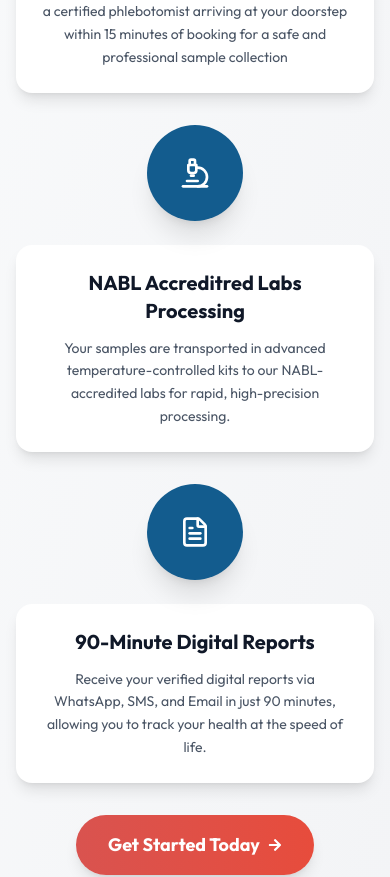
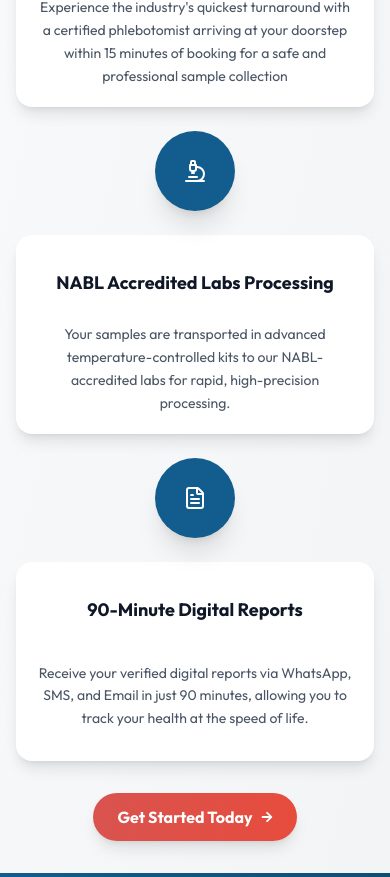
Before and after one commit to crowddevelopers08-arch/fastest-health, a Next.js app: page / in a window 390 px wide. Shown: the part 1771-2648 px from the top of the page. Built offline with nearby package versions, Linux system fonts and the light colour scheme.

Commit message:
fastest health banner image changes3

```diff
--- a/component/road-map.tsx
+++ b/component/road-map.tsx
@@ -1,3 +1,200 @@
+// "use client";
+// import { Calendar, Home, Microscope, FileText } from "lucide-react";
+// import { useEffect, useRef, useState } from "react";
+// import { FaArrowRight } from "react-icons/fa";
+
+// interface Step {
+//   number: number;
+//   title: string;
+//   description: string;
+//   icon: React.ReactNode;
+// }
+
+// const steps: Step[] = [
+//   {
+//     number: 1,
+//     title: "Instant Digital Booking ",
+//     description:
+//       "Choose your required test or health package and book your slot instantly through our seamless online platform.",
+//     icon: <Calendar className="w-8 h-8" />,
+//   },
+//   {
+//     number: 2,
+//     title: "15-Minute Home Collection",
+//     description:
+//       "Experience the industry's quickest turnaround with a certified phlebotomist arriving at your doorstep within 15 minutes of booking for a safe and professional sample collection",
+//     icon: <Home className="w-8 h-8" />,
+//   },
+//   {
+//     number: 3,
+//     title: "NABL Accreditred Labs Processing ",
+//     description:
+//       "Your samples are transported in advanced temperature-controlled kits to our NABL-accredited labs for rapid, high-precision processing.",
+//     icon: <Microscope className="w-8 h-8" />,
+//   },
+//   {
+//     number: 4,
+//     title: "90-Minute Digital Reports ",
+//     description:
+//       "Receive your verified digital reports via WhatsApp, SMS, and Email in just 90 minutes, allowing you to track your health at the speed of life.",
+//     icon: <FileText className="w-8 h-8" />,
+//   },
+// ];
+
+// function Roadmap() {
+//   const [visibleSteps, setVisibleSteps] = useState<Set<number>>(new Set());
+//   const stepRefs = useRef<(HTMLDivElement | null)[]>([]);
+
+//   useEffect(() => {
+//     const observers: IntersectionObserver[] = [];
+
+//     stepRefs.current.forEach((ref, index) => {
+//       if (ref) {
+//         const observer = new IntersectionObserver(
+//           (entries) => {
+//             entries.forEach((entry) => {
+//               if (entry.isIntersecting) {
+//                 setVisibleSteps((prev) => new Set(prev).add(index));
+//               }
+//             });
+//           },
+//           { threshold: 0.2 }
+//         );
+
+//         observer.observe(ref);
+//         observers.push(observer);
+//       }
+//     });
+
+//     return () => {
+//       observers.forEach((observer) => observer.disconnect());
+//     };
+//   }, []);
+
+//   return (
+//     <div className="bg-gradient-to-br from-gray-50 to-gray-100 py-8 px-4 sm:px-6 lg:px-8">
+//       <div className="max-w-7xl mx-auto">
+//         {/* Header */}
+//         <div className="text-center  max-sm:mb-5 mb-8">
+//           <h1 className="text-2xl sm:text-4xl font-extrabold mb-4 leading-tight">
+//             <span className="text-gray-900">Your Health </span>
+//             <span
+//               className="bg-gradient-to-r bg-clip-text text-transparent inline-block transform hover:scale-105 transition-transform duration-300"
+//               style={{
+//                 backgroundImage: "linear-gradient(135deg, #d9534f 0%, #135c8e 100%)",
+//               }}
+//             >
+//                Check up
+//             </span>
+//             <br />
+//             <span className="text-gray-900">Journey</span>
+//           </h1>
+//           <div className="flex items-center justify-center  max-sm:mt-3 mt-5 space-x-3">
+//             <div className="w-16 h-0.5 bg-gradient-to-r from-[#135c8e] to-[#135c8e] rounded-full"></div>
+//             <div className="w-2 h-2 bg-[#135c8e] rounded-full animate-pulse"></div>
+//             <div className="w-16 h-0.5 bg-gradient-to-r from-[#135c8e] to-[#135c8e] rounded-full"></div>
+//           </div>
+//           <p className="text-lg text-gray-600 max-w-2xl mx-auto  max-sm:mt-1 mt-4">
+//             Your health journey, simplified in four seamless steps
+//           </p>
+//         </div>
+
+//         {/* Single Row Layout with Wavy Line */}
+//         <div className="relative">
+//           {/* Wavy Connecting Line - Desktop Only */}
+//           <div className="hidden lg:block absolute top-16 left-0 right-0 h-24">
+//             <svg
+//               className="w-full h-full"
+//               viewBox="0 0 1200 100"
+//               preserveAspectRatio="none"
+//               xmlns="http://www.w3.org/2000/svg"
+//             >
+//               <defs>
+//                 <linearGradient id="lineGradient" x1="0%" y1="0%" x2="100%" y2="0%">
+//                   <stop offset="0%" style={{ stopColor: '#135c8e', stopOpacity: 1 }} />
+//                   <stop offset="100%" style={{ stopColor: '#135c8e', stopOpacity: 1 }} />
+//                 </linearGradient>
+//               </defs>
+//               <path
+//                 d="M 0 50 Q 150 20, 300 50 T 600 50 T 900 50 T 1200 50"
+//                 stroke="url(#lineGradient)"
+//                 strokeWidth="3"
+//                 fill="none"
+//                 strokeDasharray="10,5"
+//               />
+//               <circle cx="150" cy="35" r="6" fill="#135c8e" />
+//               <circle cx="450" cy="65" r="6" fill="#135c8e" />
+//               <circle cx="750" cy="35" r="6" fill="#135c8e" />
+//               <circle cx="1050" cy="65" r="6" fill="#135c8e" />
+//             </svg>
+//           </div>
+
+//           <div className="grid grid-cols-1 md:grid-cols-2 lg:grid-cols-4 gap-8 relative z-10">
+//             {steps.map((step, index) => (
+//               <div
+//                 key={step.number}
+//                 ref={(el) => {
+//                   stepRefs.current[index] = el;
+//                 }}
+//                 className={`transition-all duration-700 transform ${
+//                   visibleSteps.has(index)
+//                     ? "opacity-100 translate-y-0"
+//                     : "opacity-0 translate-y-10"
+//                 }`}
+//                 style={{ transitionDelay: `${index * 150}ms` }}
+//               >
+//                 <div className="flex flex-col items-center text-center">
+//                   {/* Icon Circle */}
+//                   <div className="relative mb-6">
+//                     <div className="absolute inset-0  rounded-full blur-lg opacity-30"></div>
+//                     <div className="relative w-24 h-24 bg-[#135c8e] rounded-full flex items-center justify-center text-white shadow-xl">
+//                       {step.icon}
+//                     </div>
+//                   </div>
+
+//                   {/* Content Card */}
+//                   <div className="bg-white rounded-2xl shadow-lg p-6 w-full hover:shadow-xl transition-all duration-300 transform hover:-translate-y-1">
+//                     <h3 className="text-xl font-bold text-gray-900 mb-3">
+//                       {step.title}
+//                     </h3>
+//                     <p className="text-gray-600 text-sm leading-relaxed">
+//                       {step.description}
+//                     </p>
+//                   </div>
+//                 </div>
+//               </div>
+//             ))}
+//           </div>
+//         </div>
+
+//         {/* CTA Button */}
+//         <div className="mt-16  max-sm:mt-8 text-center">
+//           <div className="relative inline-block">
+//             <div className="absolute bg-gradient-to-r from-[#d9534f] to-[#e74c3c] rounded-full blur-md opacity-20"></div>
+
+//             <a
+//               href="#contact"
+//               className="flex relative bg-gradient-to-r from-[#d9534f] to-[#e74c3c] text-white px-8 py-4 rounded-full text-lg font-bold shadow-lg hover:shadow-xl transform hover:-translate-y-0.5 transition-all duration-300 group"
+//             >
+//               <div className="flex items-center space-x-2">
+//                 <span>Get Started Today</span>
+//                 <FaArrowRight className="group-hover:translate-x-1 transition-transform text-sm" />
+//               </div>
+
+//               <div className="absolute inset-0 rounded-full overflow-hidden">
+//                 <div className="absolute inset-0 bg-gradient-to-r from-transparent via-white/10 to-transparent -translate-x-full group-hover:translate-x-full transition-transform duration-700"></div>
+//               </div>
+//             </a>
+//           </div>
+//         </div>
+//       </div>
+//     </div>
+//   );
+// }
+
+// export default Roadmap;
+
+
 "use client";
 import { Calendar, Home, Microscope, FileText } from "lucide-react";
 import { useEffect, useRef, useState } from "react";
@@ -13,37 +210,58 @@ interface Step {
 const steps: Step[] = [
   {
     number: 1,
-    title: "Instant Digital Booking ",
+    title: "Instant Digital Booking",
     description:
       "Choose your required test or health package and book your slot instantly through our seamless online platform.",
-    icon: <Calendar className="w-8 h-8" />,
+    icon: <Calendar className="w-6 h-6 sm:w-8 sm:h-8" />,
   },
   {
     number: 2,
     title: "15-Minute Home Collection",
     description:
       "Experience the industry's quickest turnaround with a certified phlebotomist arriving at your doorstep within 15 minutes of booking for a safe and professional sample collection",
-    icon: <Home className="w-8 h-8" />,
+    icon: <Home className="w-6 h-6 sm:w-8 sm:h-8" />,
   },
   {
     number: 3,
-    title: "NABL Accreditred Labs Processing ",
+    title: "NABL Accredited Labs Processing",
     description:
       "Your samples are transported in advanced temperature-controlled kits to our NABL-accredited labs for rapid, high-precision processing.",
-    icon: <Microscope className="w-8 h-8" />,
+    icon: <Microscope className="w-6 h-6 sm:w-8 sm:h-8" />,
   },
   {
     number: 4,
-    title: "90-Minute Digital Reports ",
+    title: "90-Minute Digital Reports",
     description:
       "Receive your verified digital reports via WhatsApp, SMS, and Email in just 90 minutes, allowing you to track your health at the speed of life.",
-    icon: <FileText className="w-8 h-8" />,
+    icon: <FileText className="w-6 h-6 sm:w-8 sm:h-8" />,
   },
 ];
 
 function Roadmap() {
   const [visibleSteps, setVisibleSteps] = useState<Set<number>>(new Set());
   const stepRefs = useRef<(HTMLDivElement | null)[]>([]);
+  const [maxHeight, setMaxHeight] = useState<number>(0);
+
+  // Calculate equal heights for all cards
+  useEffect(() => {
+    const updateHeights = () => {
+      const heights = stepRefs.current
+        .filter(ref => ref)
+        .map(ref => {
+          const card = ref?.querySelector('.step-card');
+          return card?.getBoundingClientRect().height || 0;
+        });
+
+      const maxCardHeight = Math.max(...heights);
+      setMaxHeight(maxCardHeight);
+    };
+
+    updateHeights();
+    window.addEventListener('resize', updateHeights);
+
+    return () => window.removeEventListener('resize', updateHeights);
+  }, []);
 
   useEffect(() => {
     const observers: IntersectionObserver[] = [];
@@ -75,8 +293,8 @@ function Roadmap() {
     <div className="bg-gradient-to-br from-gray-50 to-gray-100 py-8 px-4 sm:px-6 lg:px-8">
       <div className="max-w-7xl mx-auto">
         {/* Header */}
-        <div className="text-center  max-sm:mb-5 mb-8">
-          <h1 className="text-2xl sm:text-4xl font-extrabold mb-4 leading-tight">
+        <div className="text-center max-sm:mb-5 mb-8">
+          <h1 className="text-2xl sm:text-3xl md:text-4xl font-extrabold mb-4 leading-tight">
             <span className="text-gray-900">Your Health </span>
             <span
               className="bg-gradient-to-r bg-clip-text text-transparent inline-block transform hover:scale-105 transition-transform duration-300"
@@ -84,17 +302,17 @@ function Roadmap() {
                 backgroundImage: "linear-gradient(135deg, #d9534f 0%, #135c8e 100%)",
               }}
             >
-               Check up
+              Check up
             </span>
             <br />
             <span className="text-gray-900">Journey</span>
           </h1>
-          <div className="flex items-center justify-center  max-sm:mt-3 mt-5 space-x-3">
+          <div className="flex items-center justify-center max-sm:mt-3 mt-5 space-x-3">
             <div className="w-16 h-0.5 bg-gradient-to-r from-[#135c8e] to-[#135c8e] rounded-full"></div>
             <div className="w-2 h-2 bg-[#135c8e] rounded-full animate-pulse"></div>
             <div className="w-16 h-0.5 bg-gradient-to-r from-[#135c8e] to-[#135c8e] rounded-full"></div>
           </div>
-          <p className="text-lg text-gray-600 max-w-2xl mx-auto  max-sm:mt-1 mt-4">
+          <p className="text-base sm:text-lg text-gray-600 max-w-2xl mx-auto max-sm:mt-1 mt-4">
             Your health journey, simplified in four seamless steps
           </p>
         </div>
@@ -102,7 +320,7 @@ function Roadmap() {
         {/* Single Row Layout with Wavy Line */}
         <div className="relative">
           {/* Wavy Connecting Line - Desktop Only */}
-          <div className="hidden lg:block absolute top-16 left-0 right-0 h-24">
+          <div className="hidden lg:block absolute top-20 left-0 right-0 h-20">
             <svg
               className="w-full h-full"
               viewBox="0 0 1200 100"
@@ -122,7 +340,6 @@ function Roadmap() {
                 fill="none"
                 strokeDasharray="10,5"
               />
-              {/* Dots on the line */}
               <circle cx="150" cy="35" r="6" fill="#135c8e" />
               <circle cx="450" cy="65" r="6" fill="#135c8e" />
               <circle cx="750" cy="35" r="6" fill="#135c8e" />
@@ -130,36 +347,39 @@ function Roadmap() {
             </svg>
           </div>
 
-          {/* Steps Grid */}
-          <div className="grid grid-cols-1 md:grid-cols-2 lg:grid-cols-4 gap-8 relative z-10">
+          {/* Responsive Grid with Equal Height Cards */}
+          <div className="grid grid-cols-1 sm:grid-cols-2 lg:grid-cols-4 gap-6 md:gap-8 relative z-10">
             {steps.map((step, index) => (
               <div
                 key={step.number}
                 ref={(el) => {
                   stepRefs.current[index] = el;
                 }}
-                className={`transition-all duration-700 transform ${
+                className={`flex flex-col h-full ${
                   visibleSteps.has(index)
                     ? "opacity-100 translate-y-0"
                     : "opacity-0 translate-y-10"
-                }`}
+                } transition-all duration-700`}
                 style={{ transitionDelay: `${index * 150}ms` }}
               >
-                <div className="flex flex-col items-center text-center">
+                <div className="flex flex-col items-center text-center h-full">
                   {/* Icon Circle */}
-                  <div className="relative mb-6">
-                    <div className="absolute inset-0  rounded-full blur-lg opacity-30"></div>
-                    <div className="relative w-24 h-24 bg-[#135c8e] rounded-full flex items-center justify-center text-white shadow-xl">
+                  <div className="relative mb-6 flex-shrink-0">
+                    <div className="absolute inset-0 rounded-full blur-lg opacity-30"></div>
+                    <div className="relative w-20 h-20 sm:w-24 sm:h-24 bg-[#135c8e] rounded-full flex items-center justify-center text-white shadow-xl">
                       {step.icon}
                     </div>
                   </div>
 
-                  {/* Content Card */}
-                  <div className="bg-white rounded-2xl shadow-lg p-6 w-full hover:shadow-xl transition-all duration-300 transform hover:-translate-y-1">
-                    <h3 className="text-xl font-bold text-gray-900 mb-3">
+                  {/* Content Card with Equal Height */}
+                  <div
+                    className="step-card bg-white rounded-2xl shadow-lg p-5 sm:p-6 w-full hover:shadow-xl transition-all duration-300 transform hover:-translate-y-1 flex flex-col flex-grow"
+                    style={maxHeight > 0 ? { minHeight: `${maxHeight}px` } : {}}
+                  >
+                    <h3 className="text-lg sm:text-xl font-bold text-gray-900 mb-3 line-clamp-2 h-14 sm:h-16 flex items-center justify-center">
                       {step.title}
                     </h3>
-                    <p className="text-gray-600 text-sm leading-relaxed">
+                    <p className="text-gray-600 text-sm sm:text-base leading-relaxed flex-grow flex items-center">
                       {step.description}
                     </p>
                   </div>
@@ -167,20 +387,30 @@ function Roadmap() {
               </div>
             ))}
           </div>
+
+          {/* Mobile Connecting Line - Horizontal for 2 columns */}
+          <div className="sm:hidden absolute top-32 left-0 right-0 h-1 mx-8">
+            <div className="w-full h-full bg-gradient-to-r from-transparent via-[#135c8e] to-transparent opacity-50"></div>
+          </div>
+
+          {/* Tablet Connecting Line - Vertical for 2 columns */}
+          <div className="hidden sm:block lg:hidden absolute top-0 bottom-0 left-1/2 transform -translate-x-1/2 w-1">
+            <div className="w-full h-full bg-gradient-to-b from-transparent via-[#135c8e] to-transparent opacity-50"></div>
+          </div>
         </div>
 
         {/* CTA Button */}
-        <div className="mt-16  max-sm:mt-8 text-center">
+        <div className="mt-12 max-sm:mt-8 text-center">
           <div className="relative inline-block">
             <div className="absolute bg-gradient-to-r from-[#d9534f] to-[#e74c3c] rounded-full blur-md opacity-20"></div>
 
             <a
               href="#contact"
-              className="flex relative bg-gradient-to-r from-[#d9534f] to-[#e74c3c] text-white px-8 py-4 rounded-full text-lg font-bold shadow-lg hover:shadow-xl transform hover:-translate-y-0.5 transition-all duration-300 group"
+              className="flex relative bg-gradient-to-r from-[#d9534f] to-[#e74c3c] text-white px-6 py-3 sm:px-8 sm:py-4 rounded-full text-base sm:text-lg font-bold shadow-lg hover:shadow-xl transform hover:-translate-y-0.5 transition-all duration-300 group"
             >
               <div className="flex items-center space-x-2">
                 <span>Get Started Today</span>
-                <FaArrowRight className="group-hover:translate-x-1 transition-transform text-sm" />
+                <FaArrowRight className="group-hover:translate-x-1 transition-transform text-xs sm:text-sm" />
               </div>
 
               <div className="absolute inset-0 rounded-full overflow-hidden">
```
